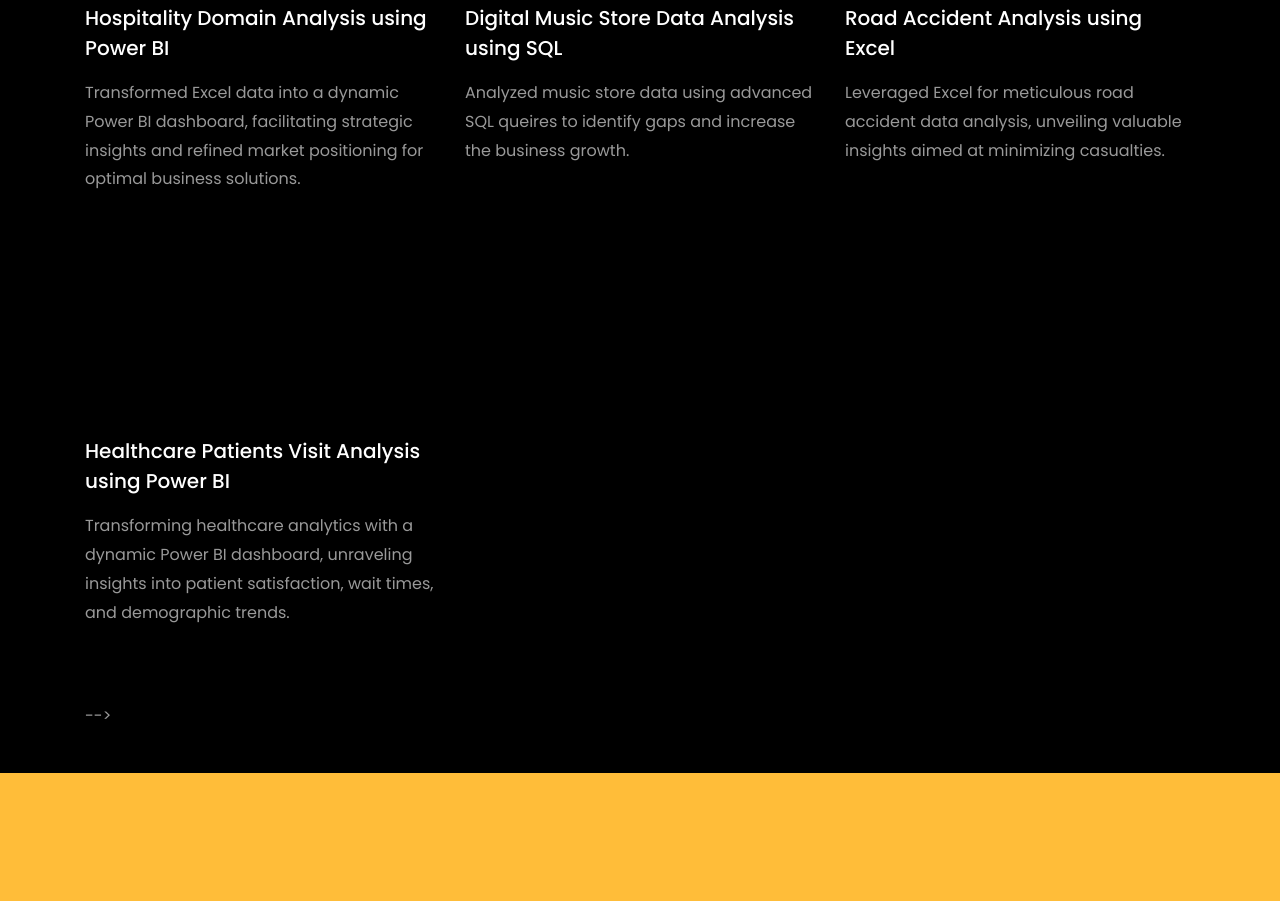
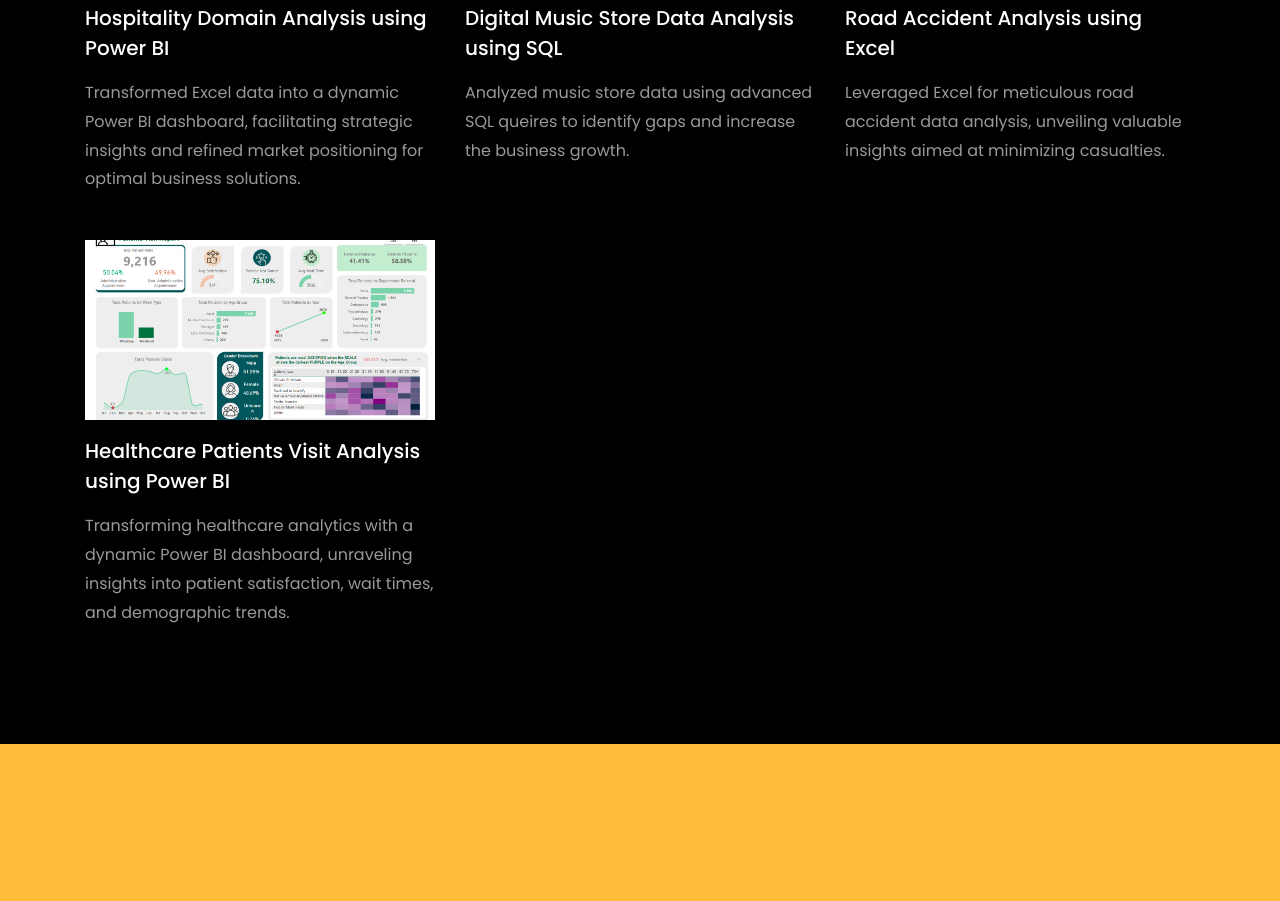
Before and after one commit to Missha4/manishasingh.github.io, a plain HTML site: page index.html in a window 1280 px wide. Shown: the part 2167-3068 px from the top of the page. Drawn offline with Linux system fonts and the light colour scheme; files whose address does not match are found by name.

Commit message:
Update index.html

```diff
--- a/index.html
+++ b/index.html
@@ -436,7 +436,7 @@
           </div>
           <div class="col-md-4 d-flex ftco-animate">
           	<div class="blog-entry">
-              <a href="https://github.com/Missha4/Healthcare_Analytic_Dashboard_using_PowerBI" class="block-20 zoom-effect" style="background-image: url('images/patient_visti_dashboard.png');">
+              <a href="https://github.com/Missha4/Healthcare_Analytic_Dashboard_using_PowerBI" class="block-20 zoom-effect" style="background-image: url('images/patient_visit_dashboard.png');">
               </a>
               <div class="text mt-3 float-right d-block">
 
@@ -446,7 +446,7 @@
             </div>
           </div>
         </div>
-	<br> -->
+	<br>
 		<!-- added justify-content-center to center align the last two projects -->
 		<!-- <div class="row d-flex justify-content-center">
 			<div class="col-md-4 d-flex ftco-animate">
```
